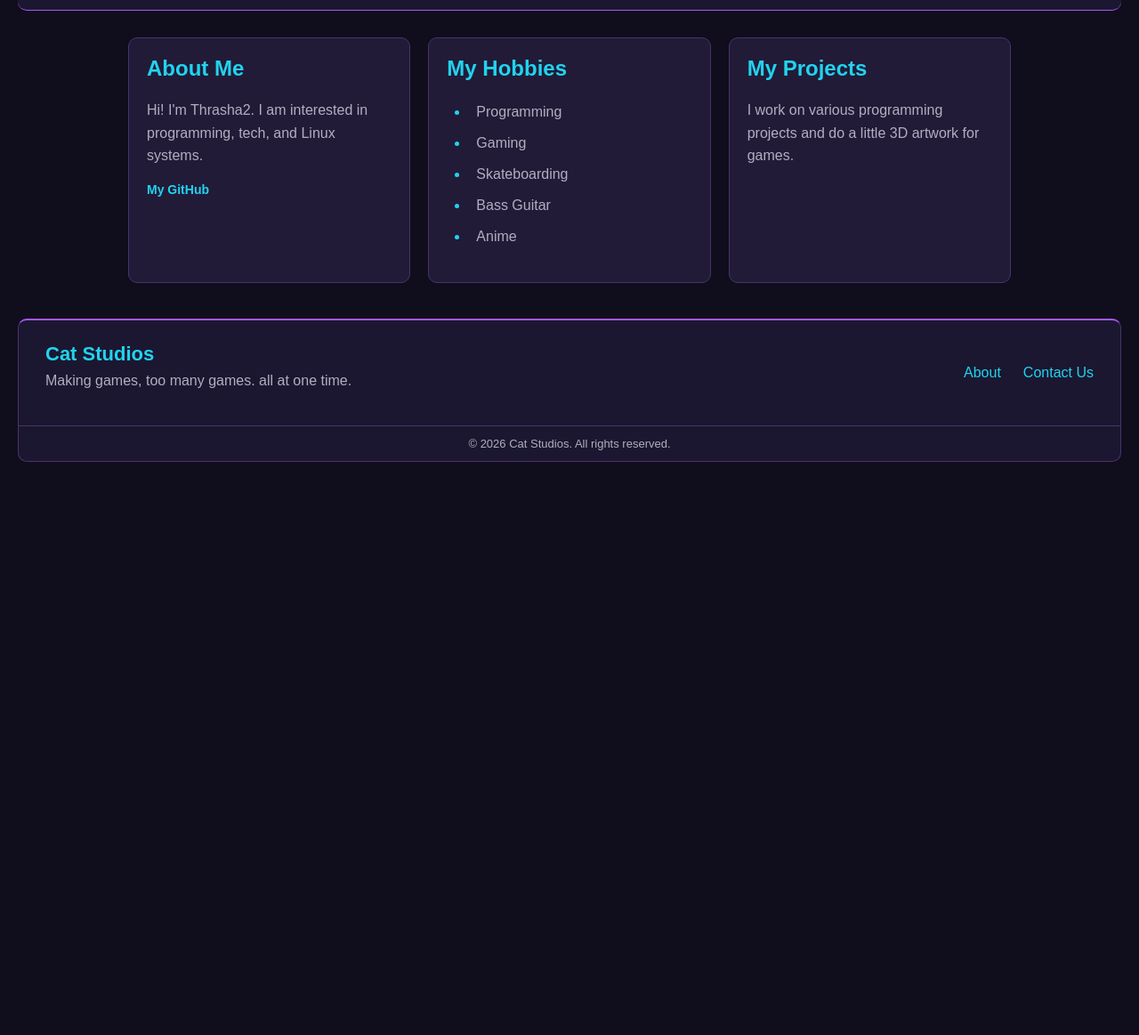
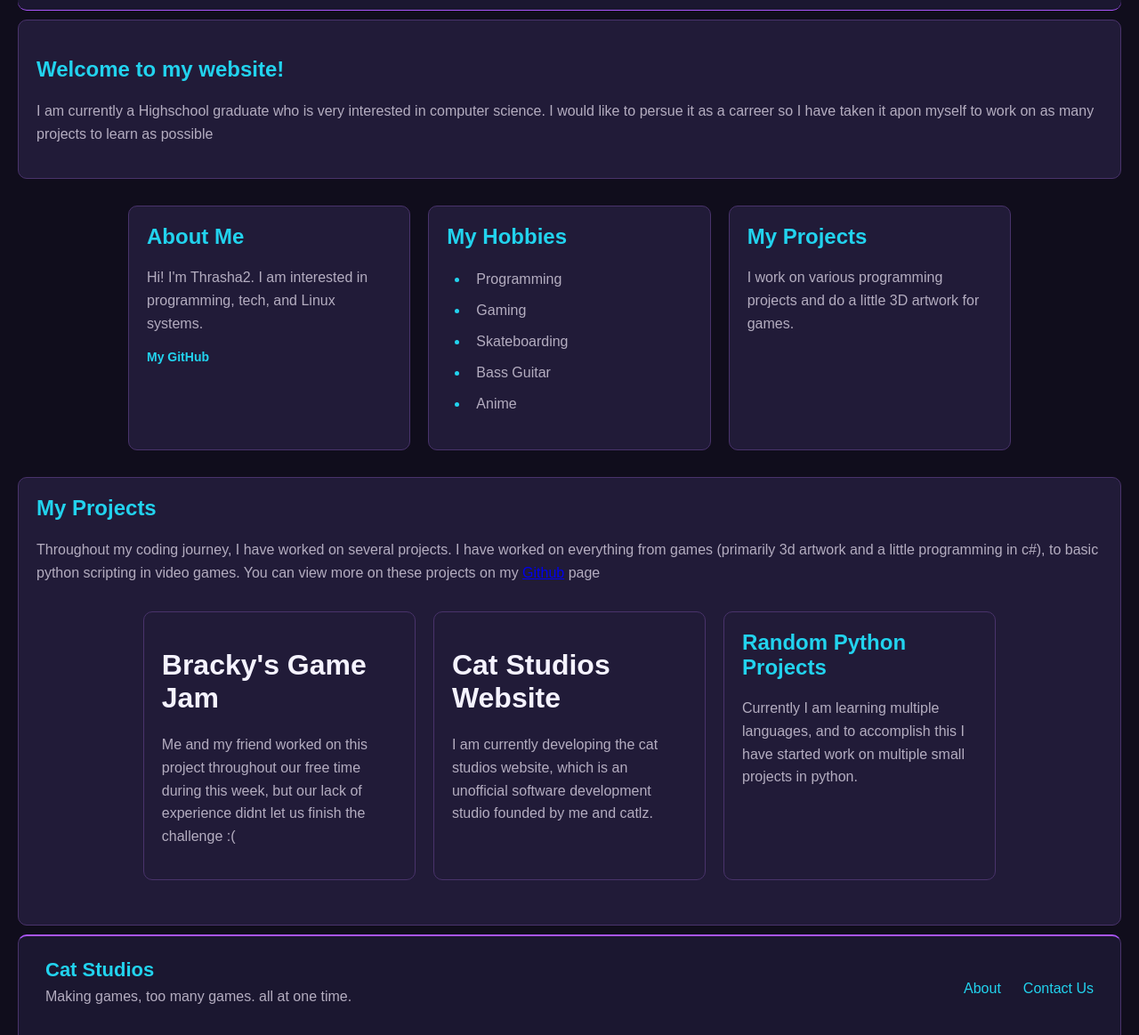
Before and after one commit to Thrasha2/ThrashaWebsite, a plain HTML site: page index.html in a window 1280 px wide. Shown: the part 137-1300 px from the top of the page at 89% size. Before the commit the page ends 800 px from the top, so only its background shows below. Drawn offline with Linux system fonts and the light colour scheme.

Commit message:
added welcome card, projects cards, and footer to contacts page

```diff
--- a/Styles.css
+++ b/Styles.css
@@ -168,7 +168,7 @@ header {
     border: 1px solid #49336B;
     border-top: 2px solid #A855F7;
     border-radius: 10px;
-    margin-top: 40px;
+    margin-top: 10px;
     color: #F5F3FF;
 }
 
--- a/index.html
+++ b/index.html
@@ -23,6 +23,13 @@
 </header>
 
 <main>
+    <div class="card" style="margin-top: 10px;">
+        <h1>
+            <h2>Welcome to my website!</h2>
+            <p>I am currently a Highschool graduate who is very interested in computer science. I would like to persue it as a carreer so I have taken it apon myself to work on as many projects to learn as possible</p>
+
+        </h1>
+    </div>
     <div class="card-container">
 
         <div class="card" id="about">
@@ -49,11 +56,28 @@
             <h2>My Projects</h2>
             <p>I work on various programming projects and do a little 3D artwork for games.</p>
         </div>
-
+    </div>
+    <div class="card" id="projects">
+        <h2>My Projects</h2>
+        <p>Throughout my coding journey, I have worked on several projects. I have worked on everything from games (primarily 3d artwork and a little programming in c#), to basic python scripting in video games. You can view more on these projects on my <a href="http://github.com/Thrasha2">Github</a> page</p>
+        <div class="card-container">
+            <div class="card">
+                <h1>Bracky's Game Jam</h1>
+                <p>Me and my friend worked on this project throughout our free time during this week, but our lack of experience didnt let us finish the challenge :(</p>
+            </div>
+            <div class="card">
+                <h1>Cat Studios Website</h1>
+                <p>I am currently developing the cat studios website, which is an unofficial software development studio founded by me and catlz.</p>
+            </div>
+            <div class="card">
+                <h2>Random Python Projects</h2>
+                <p>Currently I am learning multiple languages, and to accomplish this I have started work on multiple small projects in python.</p>
+            </div>
+        </div>
     </div>
 </main>
 
-<footer class="footer">
+<footer class="footer" style="margin-top: 10px">
     <div class="footer-content">
         <div class="footer-left">
             <strong>Cat Studios</strong>
```
Also changed, not shown: contact.html (+22 -2 lines).
